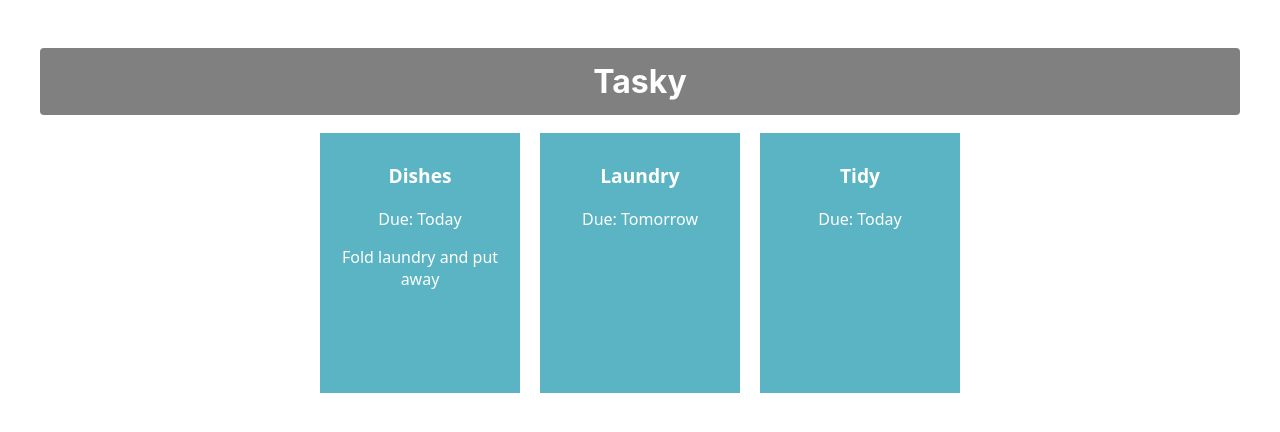
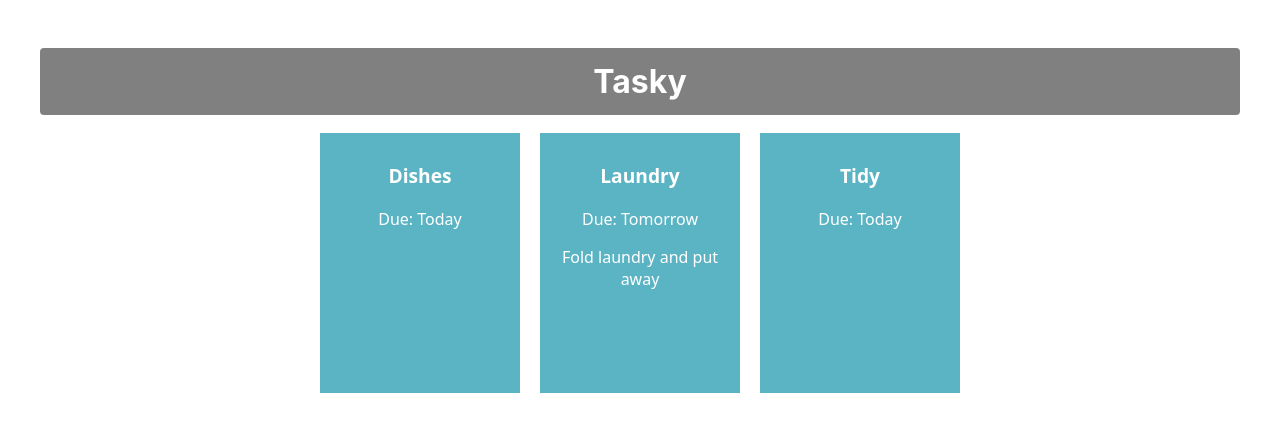
Before and after one commit to lumoumou123/react-basics-labs, a React (Create React App) app in the folder tasky/: page / in a window 1280 px wide. Shown: the top 432 px of the page. Built offline with nearby package versions, Linux system fonts and the light colour scheme.

Commit message:
Completed Tasky Lab 1

```diff
--- a/tasky/src/App.js
+++ b/tasky/src/App.js
@@ -5,9 +5,9 @@ function App() {
     <div className="container">
        <h1> Tasky </h1>
       <Task title="Dishes" deadline="Today">
-      Fold laundry and put away
       </Task>
       <Task title="Laundry" deadline="Tomorrow" >
+      Fold laundry and put away
       </Task>
       <Task title="Tidy" deadline="Today" />
     </div>
```
